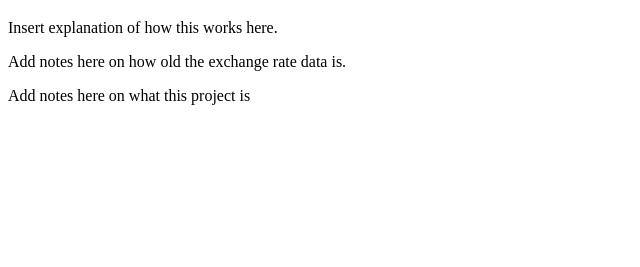
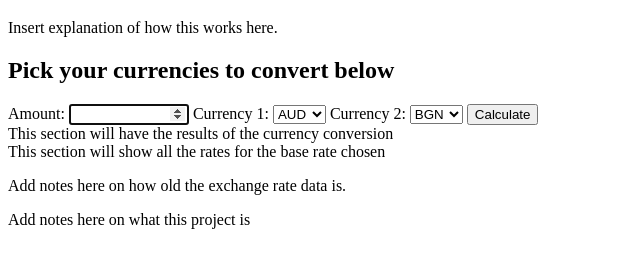
Before and after one commit to davidtadams/ExchRate-Calc, a plain HTML site: page index.html in a window 1280 px wide. Shown: the part 61-328 px from the top of the page, without its empty margins (0-640 px from the left). Drawn offline with Linux system fonts and the light colour scheme.

Commit message:
finished html form input for exchange data

```diff
--- a/index.html
+++ b/index.html
@@ -14,8 +14,90 @@
       </p>
     </header>
     <main>
-
-
+      <section class="inputForm">
+        <h2>Pick your currencies to convert below</h2>
+        <form action="index.html" method="get">
+          <label for="inputAmount">Amount: </label>
+          <input id="inputAmount" type="number" name="amount" min="0" max="1000000" step="0.01" required autofocus>
+          <label for="currency1">Currency 1:</label>
+          <select name="Currency1" id="currency1">
+            <option value="AUD">AUD</option>
+            <option value="BGN">BGN</option>
+            <option value="BRL">BRL</option>
+            <option value="CAD">CAD</option>
+            <option value="CHF">CHF</option>
+            <option value="CNY">CNY</option>
+            <option value="CZK">CZK</option>
+            <option value="DKK">DKK</option>
+            <option value="EUR">EUR</option>
+            <option value="GBP">GBP</option>
+            <option value="HKD">HKD</option>
+            <option value="HRK">HRK</option>
+            <option value="HUF">HUF</option>
+            <option value="IDR">IDR</option>
+            <option value="ILS">ILS</option>
+            <option value="INR">INR</option>
+            <option value="JPY">JPY</option>
+            <option value="KRW">KRW</option>
+            <option value="MXN">MXN</option>
+            <option value="MYR">MYR</option>
+            <option value="NOK">NOK</option>
+            <option value="NZD">NZD</option>
+            <option value="PHP">PHP</option>
+            <option value="PLN">PLN</option>
+            <option value="RON">PLN</option>
+            <option value="RUB">RUB</option>
+            <option value="SEK">SEK</option>
+            <option value="SGD">SGD</option>
+            <option value="THB">THB</option>
+            <option value="TRY">TRY</option>
+            <option value="USD">USD</option>
+            <option value="ZAR">ZAR</option>
+          </select>
+          <label for="currency2">Currency 2:</label>
+          <select name="Currency2" id="currency2">
+            <option value="AUD">AUD</option>
+            <option value="BGN" selected>BGN</option>
+            <option value="BRL">BRL</option>
+            <option value="CAD">CAD</option>
+            <option value="CHF">CHF</option>
+            <option value="CNY">CNY</option>
+            <option value="CZK">CZK</option>
+            <option value="DKK">DKK</option>
+            <option value="EUR">EUR</option>
+            <option value="GBP">GBP</option>
+            <option value="HKD">HKD</option>
+            <option value="HRK">HRK</option>
+            <option value="HUF">HUF</option>
+            <option value="IDR">IDR</option>
+            <option value="ILS">ILS</option>
+            <option value="INR">INR</option>
+            <option value="JPY">JPY</option>
+            <option value="KRW">KRW</option>
+            <option value="MXN">MXN</option>
+            <option value="MYR">MYR</option>
+            <option value="NOK">NOK</option>
+            <option value="NZD">NZD</option>
+            <option value="PHP">PHP</option>
+            <option value="PLN">PLN</option>
+            <option value="RON">PLN</option>
+            <option value="RUB">RUB</option>
+            <option value="SEK">SEK</option>
+            <option value="SGD">SGD</option>
+            <option value="THB">THB</option>
+            <option value="TRY">TRY</option>
+            <option value="USD">USD</option>
+            <option value="ZAR">ZAR</option>
+          </select>
+          <input type="submit" name="submit" value="Calculate">
+        </form>
+      </section class="results">
+      <section>
+        This section will have the results of the currency conversion
+      </section>
+      <section class="exchData">
+        This section will show all the rates for the base rate chosen
+      </section>
     </main>
     <footer>
       <p>Add notes here on how old the exchange rate data is.</p>
```
